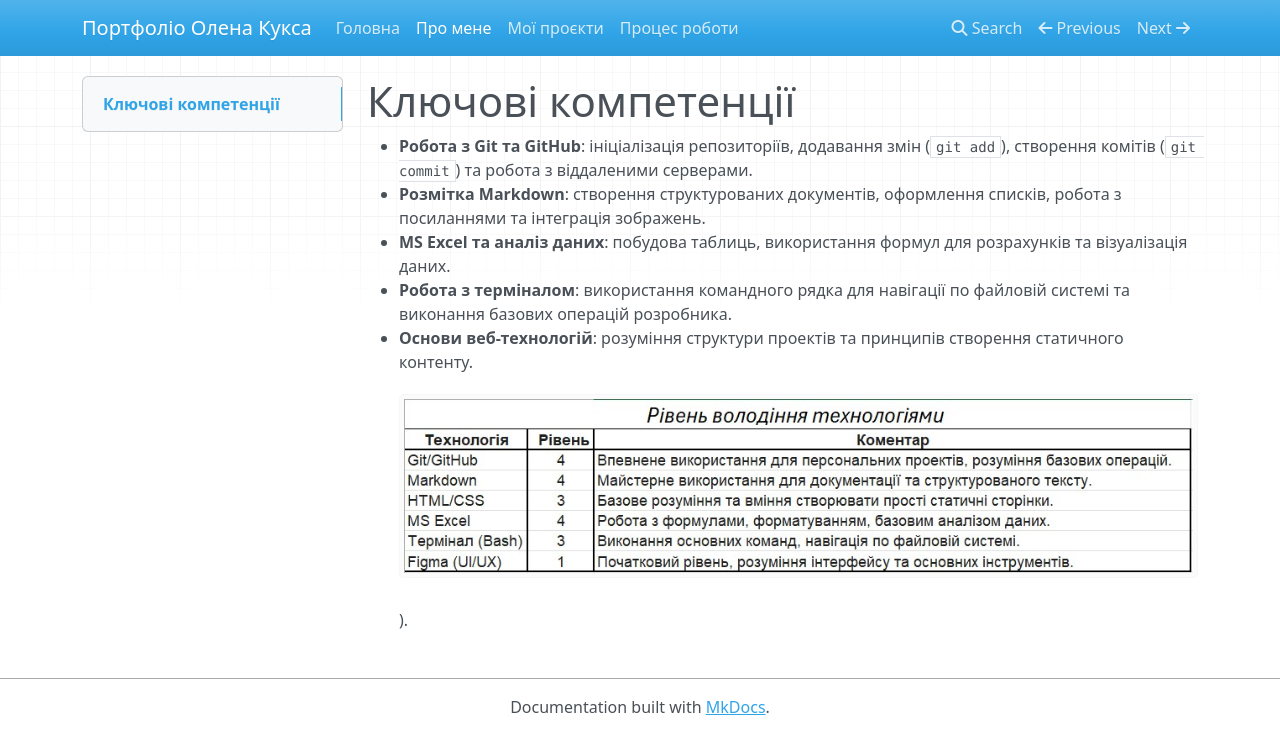
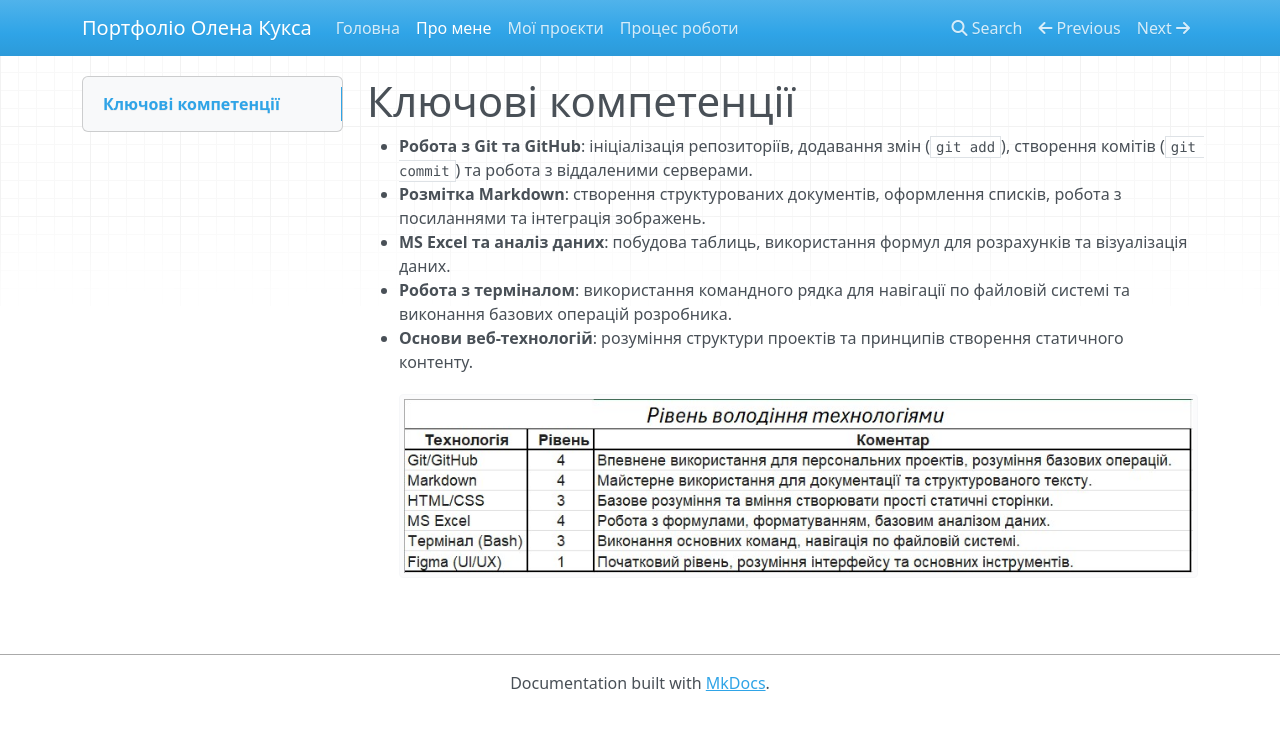
Before and after one commit to kn252koo/kuksa-portfolio, an MkDocs documentation site: the page built from docs/about.md, in a window 1280 px wide. Shown: the top 754 px of the page. Built offline with MkDocs 1.6.1, drawn with Linux system fonts in a browser that asks for light colours; nearby versions of some CDN libraries.

Commit message:
Правки

```diff
--- a/docs/about.md
+++ b/docs/about.md
@@ -4,4 +4,4 @@
 * **MS Excel та аналіз даних**: побудова таблиць, використання формул для розрахунків та візуалізація даних.
 * **Робота з терміналом**: використання командного рядка для навігації по файловій системі та виконання базових операцій розробника.
 * **Основи веб-технологій**: розуміння структури проектів та принципів створення статичного контенту.
-![Рівень володіння технологіями](images/Screenshot.jpg)).
+![Рівень володіння технологіями](images/Screenshot.jpg)
```
Also changed, not shown: docs/index.md (+1 -1 lines), docs/images/photo.jpg.png (deleted), 1 other file.
